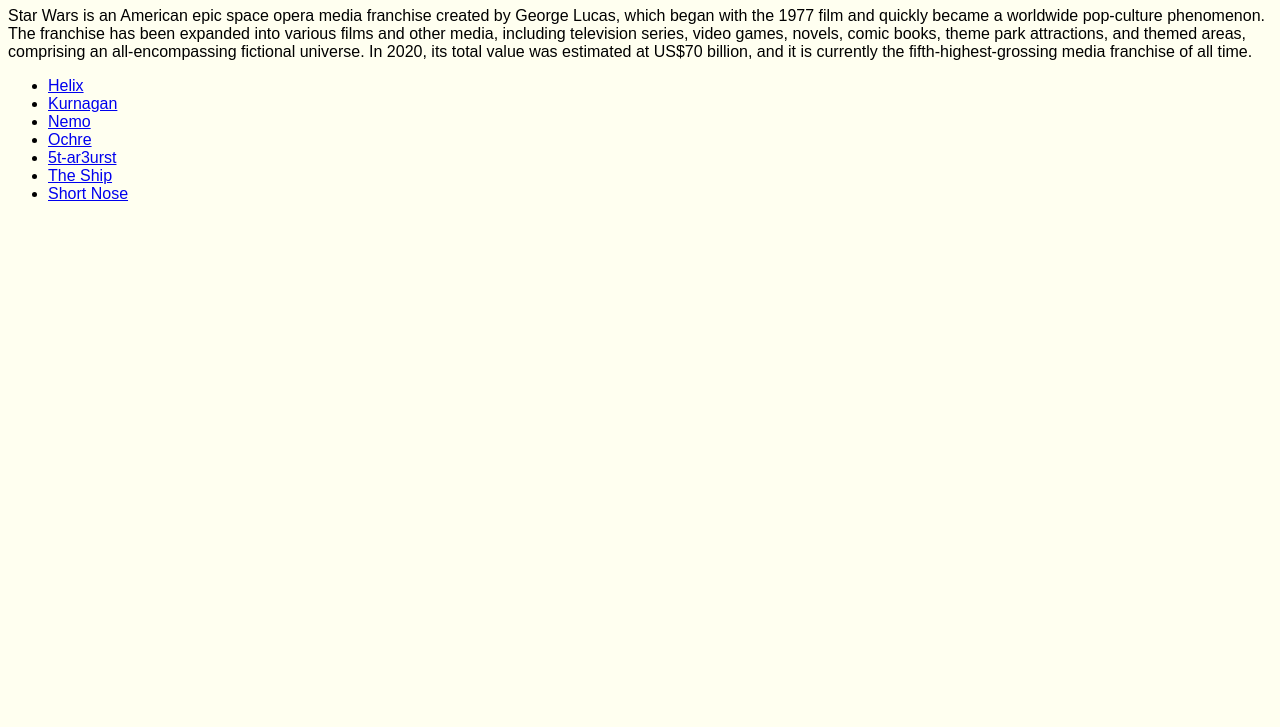
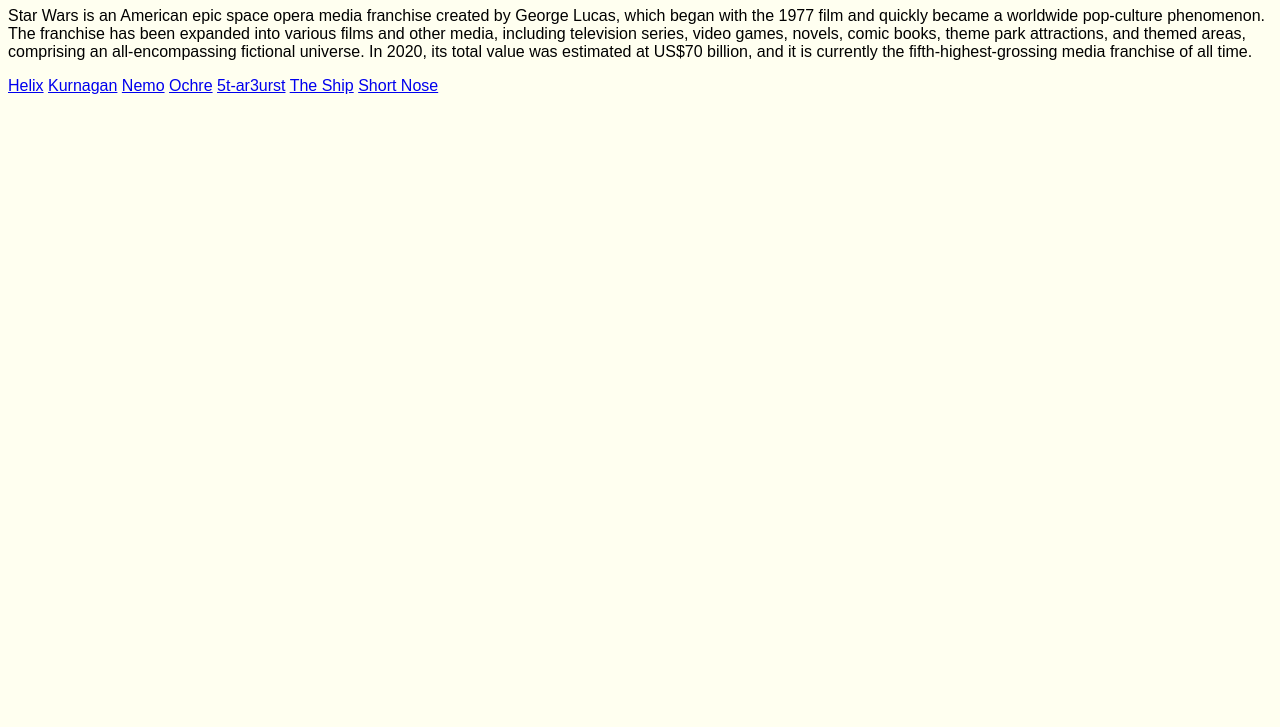
Before and after one commit to JoshuaBoothby/sw5e-personal-project-for-fun, a plain HTML site: page index.html in a window 1280 px wide. Shown: the part 73-800 px from the top of the page. Drawn offline with Linux system fonts and the light colour scheme.

Commit message:
added nav and more

```diff
--- a/index.html
+++ b/index.html
@@ -8,8 +8,7 @@
   </head>
   <body>
     <header>
-        <h1>Star Wars Filler Title</h1>
-
+      <h1> Fun Star Wars Project Filler Title</h1>
     </header>
 
     <!-- This is filler text for the paragraph section on the home page please change when able-->
@@ -23,14 +22,14 @@
       estimated at US$70 billion, and it is currently the fifth-highest-grossing
       media franchise of all time.
     </p>
-    <ul>
-      <li><a href="helix.html">Helix</a></li>
-      <li><a href="kurnagan.html">Kurnagan</a></li>
-      <li><a href="nemo.html">Nemo</a></li>
-      <li><a href="ochre.html">Ochre</a></li>
-      <li><a href="starburst.html">5t-ar3urst</a></li>
-      <li><a href="ship.html">The Ship</a></li>
-      <li><a href="short-nose.html">Short Nose</a></li>
-    </ul>
+    <nav>
+      <a href="helix.html">Helix</a>
+      <a href="kurnagan.html">Kurnagan</a>
+      <a href="nemo.html">Nemo</a>
+      <a href="ochre.html">Ochre</a>
+      <a href="starburst.html">5t-ar3urst</a>
+      <a href="ship.html">The Ship</a>
+      <a href="short-nose.html">Short Nose</a>
+    </nav>
   </body>
 </html>
```
Also changed, not shown: helix.html (+2 -2 lines), nemo.html (+1 -0 lines), ochre.html (+2 -3 lines), parody-contact-us-with-info.html (renamed from contact-us-with-info.html, +2 -2 lines), power-rankings.html (+2 -2 lines), ship.html (+2 -2 lines), short-nose.html (+2 -2 lines), starburst.html (+2 -2 lines), tink-tak.html (+2 -2 lines).
